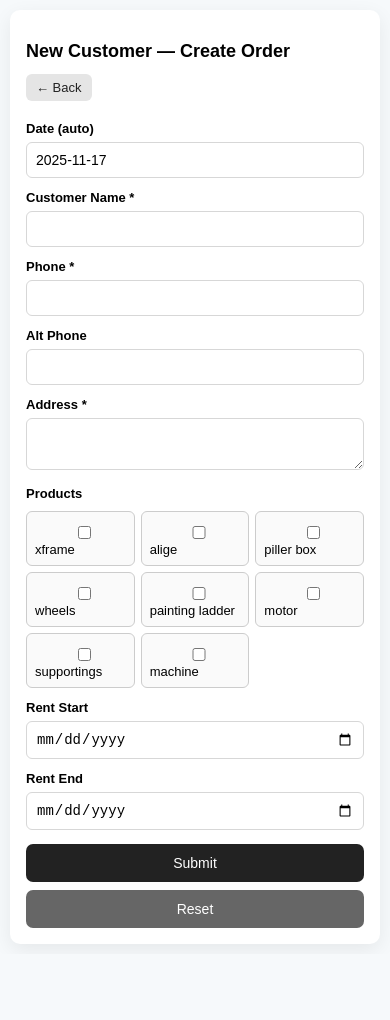
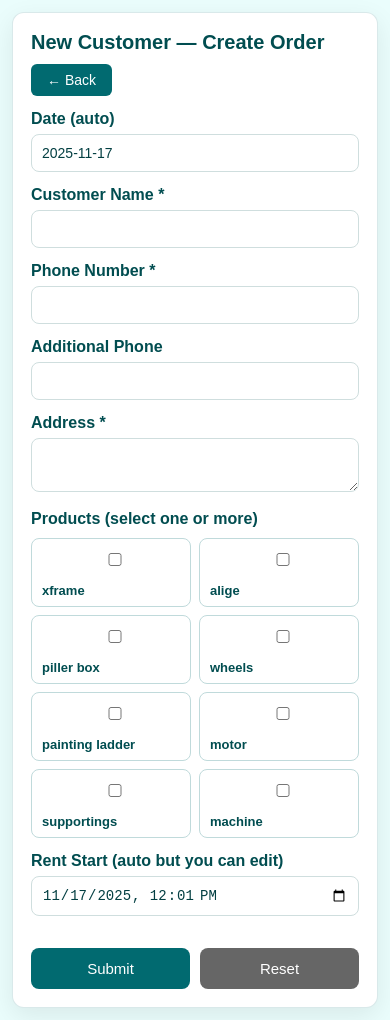
Before and after one commit to vijay-techh/tarunorder, a website: page public/new_customer.html in a window 390 px wide. Before the commit the page ends 954 px from the top, so only its background shows below. Drawn offline with Linux system fonts and the light colour scheme.

Commit message:
second upde

```diff
--- a/public/new_customer.html
+++ b/public/new_customer.html
@@ -1,314 +1,409 @@
 <!DOCTYPE html>
-<html>
+<html lang="en">
 <head>
-<meta charset="utf-8" />
-<title>New Customer</title>
-<meta name="viewport" content="width=device-width,initial-scale=1" />
+<meta charset="UTF-8">
+<title>New Customer — Create Order</title>
 
 <style>
-  * { box-sizing: border-box; }
+  :root {
+    --peacock: #016A70;
+    --peacock-dark: #014d50;
+    --accent: #01949A;
+    --light-bg: #EAFDFC;
+    --text: #033f42;
+    --card-bg: #ffffff;
+  }
 
   body {
     font-family: Arial, sans-serif;
-    background: #f6f9fb;
+    background: var(--light-bg);
+    padding: 25px;
     margin: 0;
-    padding: 18px;
+    color: var(--text);
   }
 
   .card {
-    background: #fff;
-    padding: 20px;
+    background: var(--card-bg);
+    padding: 26px;
+    border-radius: 14px;
+    max-width: 900px;
+    margin: 0 auto;
+    box-shadow: 0 8px 26px rgba(0, 0, 0, 0.08);
+    border: 1px solid rgba(1, 106, 112, 0.15);
+  }
+
+  h2 {
+    margin: 0;
+    color: var(--peacock-dark);
+    font-size: 26px;
+  }
+
+  .top-row {
+    display: flex;
+    justify-content: space-between;
+    align-items: center;
+  }
+
+  .back {
+    background: var(--peacock);
+    color: white;
+    padding: 8px 16px;
+    border-radius: 6px;
+    text-decoration: none;
+    font-size: 14px;
+    transition: 0.2s;
+  }
+
+  .back:hover {
+    background: var(--peacock-dark);
+  }
+
+  label {
+    display: block;
+    margin-top: 14px;
+    font-weight: 600;
+    color: var(--peacock-dark);
+  }
+
+  input, textarea {
+    width: 100%;
+    padding: 12px;
+    margin-top: 6px;
+    border: 1px solid #cfdede;
+    border-radius: 8px;
+    font-size: 15px;
+    box-sizing: border-box;
+    background: #ffffff;
+    color: var(--text);
+    transition: border 0.2s;
+  }
+
+  input:focus,
+  textarea:focus {
+    border: 1px solid var(--peacock);
+    outline: none;
+    box-shadow: 0 0 4px rgba(1, 106, 112, 0.25);
+  }
+
+  .products {
+    display: flex;
+    flex-wrap: wrap;
+    gap: 10px;
+    margin-top: 10px;
+  }
+
+  .product-checkbox {
+    padding: 10px 14px;
+    border: 1px solid #c0dadb;
+    background: #ffffff;
+    border-radius: 8px;
+    cursor: pointer;
+    font-size: 15px;
+    transition: 0.2s;
+    color: var(--peacock-dark);
+  }
+
+  .product-checkbox:hover {
+    background: var(--light-bg);
+    border-color: var(--peacock);
+  }
+
+  .item-row {
+    display: flex;
+    align-items: center;
+    gap: 12px;
+    margin-top: 12px;
+    background: #f7ffff;
+    border: 1px solid #cfeeee;
+    padding: 10px;
+    border-radius: 10px;
+  }
+
+  .item-row input {
+    width: 130px;
+  }
+
+  button {
+    margin-top: 20px;
+    padding: 12px 18px;
+    background: var(--peacock);
+    color: white;
+    border: none;
+    border-radius: 8px;
+    font-size: 16px;
+    cursor: pointer;
+    transition: 0.25s;
+  }
+
+  button:hover {
+    background: var(--peacock-dark);
+  }
+
+  .secondary {
+    background: #6e7c7e;
+  }
+
+  .secondary:hover {
+    background: #515d5e;
+  }
+
+  /* Spacing for actions */
+  .action-row {
+    display: flex;
+    gap: 14px;
+    flex-wrap: wrap;
+    margin-top: 20px;
+  }
+  /* ---------------- MOBILE RESPONSIVE ADD-ON ---------------- */
+@media (max-width: 600px) {
+
+  body {
+    padding: 12px;
+  }
+
+  .card {
+    padding: 18px;
     border-radius: 12px;
-    max-width: 900px;
-    margin: auto;
-    box-shadow: 0 6px 20px rgba(0,0,0,0.07);
+  }
+
+  .top-row {
+    flex-direction: column;
+    align-items: flex-start;
+    gap: 10px;
   }
 
   h2 {
     font-size: 20px;
-    margin-bottom: 12px;
-  }
-
-  label {
-    display: block;
-    margin-top: 12px;
-    font-weight: 600;
-    font-size: 14px;
   }
 
   input, textarea {
+    font-size: 14px;
     padding: 10px;
-    width: 100%;
-    margin-top: 6px;
-    border: 1px solid #d7d7d7;
-    border-radius: 6px;
-    font-size: 15px;
   }
 
-  /* Product list */
   .products {
     display: grid;
-    grid-template-columns: repeat(auto-fill, minmax(115px, 1fr));
+    grid-template-columns: repeat(auto-fill, minmax(120px, 1fr));
     gap: 8px;
-    margin-top: 10px;
   }
 
   .product-checkbox {
-    border: 1px solid #ccc;
-    padding: 10px;
-    border-radius: 6px;
-    background: #fafafa;
-    font-size: 14px;
+    font-size: 13px;
+    padding: 8px 10px;
   }
 
-  /* Item rows */
   .item-row {
-    display: flex;
-    flex-wrap: wrap;
-    gap: 8px;
-    margin-top: 10px;
-    align-items: center;
-    padding: 8px;
-    border: 1px solid #eee;
-    border-radius: 8px;
-    background: #fafafa;
-  }
-
-  .item-row strong {
-    flex: 1 1 100%;
-    font-size: 14px;
+    flex-direction: column;
+    align-items: flex-start;
   }
 
   .item-row input {
-    width: calc(50% - 4px);
-    min-width: 120px;
+    width: 100% !important;
   }
 
   .item-row button {
     width: 100%;
-    background: #d9534f;
-    border-radius: 6px;
+    margin-top: 6px;
   }
 
-  /* Buttons */
   button {
-    margin-top: 14px;
-    padding: 12px 18px;
-    background: #222;
-    color: #fff;
-    border: none;
-    border-radius: 7px;
-    cursor: pointer;
+    width: 100%;
     font-size: 15px;
-    width: 100%;
-  }
-
-  button:nth-of-type(2){
-    background: #666;
-    margin-top: 8px;
-  }
-
-  a.back-btn {
-    display: inline-block;
-    font-size: 14px;
-    margin-bottom: 8px;
-    background: #e5e5e5;
-    padding: 6px 12px;
-    border-radius: 6px;
-    text-decoration: none;
-    color: #222;
-  }
-
-  /* ------------------------------
-   EXTRA MOBILE RESPONSIVE CSS
-   ------------------------------ */
-
-@media (max-width: 600px) {
-
-  body {
-    padding: 10px;
-  }
-
-  .card {
-    padding: 16px;
-    border-radius: 10px;
-  }
-
-  h2 {
-    font-size: 18px;
-  }
-
-  label {
-    font-size: 13px;
-  }
-
-  input, textarea {
-    font-size: 14px;
-    padding: 9px;
-  }
-
-  /* Products grid more compact for small screens */
-  .products {
-    grid-template-columns: repeat(auto-fill, minmax(100px, 1fr));
-    gap: 6px;
-  }
-
-  .product-checkbox {
-    font-size: 13px;
-    padding: 8px;
-  }
-
-  /* Items layout stack better on small screen */
-  .item-row {
-    flex-direction: column;
-    align-items: stretch;
-    text-align: left;
-  }
-
-  .item-row input {
-    width: 100%;
-  }
-
-  .item-row button {
-    width: 100%;
-  }
-
-  /* Buttons full width */
-  button {
-    width: 100% !important;
-    font-size: 14px;
-    padding: 11px;
-  }
-
-  a.back-btn {
-    font-size: 13px;
-    padding: 6px 10px;
+    padding: 12px;
   }
 }
 
+</style>
 
-</style>
+
 </head>
 <body>
 
 <div class="card">
-  <h2>New Customer — Create Order</h2>
-  <a href="home.html" class="back-btn">← Back</a>
 
+  <div class="top-row">
+    <h2>New Customer — Create Order</h2>
+    <a class="back" href="home.html">← Back</a>
+  </div>
+
+  <!-- AUTO DATE -->
   <label>Date (auto)</label>
-  <input id="order_date" readonly />
+  <input id="date" readonly />
 
   <label>Customer Name *</label>
-  <input id="name" />
+  <input id="name" oninput="this.value=this.value.toUpperCase();" />
 
-  <label>Phone *</label>
-  <input id="phone" />
+  <label>Phone Number *</label>
+  <input id="phone" maxlength="10" oninput="validatePhone(this)" />
 
-  <label>Alt Phone</label>
-  <input id="alt_phone" />
+  <label>Additional Phone</label>
+  <input id="alt_phone" maxlength="10" oninput="validatePhone(this)" />
 
   <label>Address *</label>
-  <textarea id="address" rows="2"></textarea>
+  <textarea id="address" rows="2" oninput="this.value=this.value.toUpperCase();"></textarea>
 
-  <label>Products</label>
-  <div id="productsList" class="products"></div>
+  <label>Products (select one or more)</label>
+  <div class="products" id="productsList"></div>
 
   <div id="itemsContainer"></div>
 
-  <label>Rent Start</label>
-  <input type="date" id="rent_start" />
+  <!-- RENT START (AUTO + MANUAL ALLOWED) -->
+  <label>Rent Start (auto but you can edit)</label>
+  <input type="datetime-local" id="rent_start" />
 
-  <label>Rent End</label>
-  <input type="date" id="rent_end" />
+  <div style="display:flex;gap:10px;margin-top:12px">
+    <button onclick="submitForm()">Submit</button>
+    <button onclick="resetForm()" style="background:#666">Reset</button>
+  </div>
 
-  <button onclick="submitForm()">Submit</button>
-  <button onclick="resetForm()">Reset</button>
 </div>
 
+
 <script>
-const PRODUCTS = ["xframe","alige","piller box","wheels","painting ladder","motor","supportings","machine"];
+/* ------------------------------
+   AUTO SET DATE + RENT START
+------------------------------ */
+const dateInput = document.getElementById("date");
+const rentStartInput = document.getElementById("rent_start");
 
-document.getElementById("order_date").value = new Date().toISOString().slice(0,10);
+function pad(n){ return n<10 ? "0"+n : n; }
 
+(function setAutoDate() {
+  const now = new Date();
+
+  // For display (YYYY-MM-DD)
+  dateInput.value = now.toISOString().slice(0,10);
+
+  // For datetime-local (YYYY-MM-DDTHH:mm)
+  const formatted = `${now.getFullYear()}-${pad(now.getMonth()+1)}-${pad(now.getDate())}T${pad(now.getHours())}:${pad(now.getMinutes())}`;
+
+  rentStartInput.value = formatted;
+})();
+
+/* ------------------------------
+   VALIDATE PHONE = ONLY 10 DIGITS
+------------------------------ */
+function validatePhone(input){
+  input.value = input.value.replace(/[^0-9]/g, "");
+  if(input.value.length > 10){
+    input.value = input.value.slice(0,10);
+  }
+}
+
+/* ------------------------------
+   PRODUCT LIST
+------------------------------ */
+const PRODUCTS = [
+  "xframe","alige","piller box","wheels",
+  "painting ladder","motor","supportings","machine"
+];
+
+const productsList = document.getElementById("productsList");
+const itemsContainer = document.getElementById("itemsContainer");
+
+// Render checkboxes
 PRODUCTS.forEach(p=>{
-  document.getElementById("productsList").innerHTML += `
-    <div class="product-checkbox">
-      <input type="checkbox" onchange="toggleItem('${p}')" id="chk_${p}"> ${p}
-    </div>`;
+  const div = document.createElement("div");
+  div.className = "product-checkbox";
+  div.innerHTML = `<input type="checkbox" onchange="toggleProduct('${p}')" id="chk_${p}"> <label>${p}</label>`;
+  productsList.appendChild(div);
 });
 
-function toggleItem(p){
-  const chk=document.getElementById(`chk_${p}`).checked;
-  if(chk){
-    document.getElementById("itemsContainer").innerHTML += `
-      <div class="item-row" id="row_${p}">
-        <strong>${p}</strong>
-        <input id="price_${p}" placeholder="Price" type="number">
-        <input id="qty_${p}" placeholder="Qty" type="number" value="1">
-        <button onclick="removeRow('${p}')">Remove</button>
-      </div>`;
-  } else removeRow(p);
+// Toggle product row
+function toggleProduct(prod){
+  const check = document.getElementById(`chk_${prod}`).checked;
+  if(check){
+    const row = document.createElement("div");
+    row.className="item-row";
+    row.id=`row_${prod}`;
+    row.innerHTML = `
+      <div style="flex:1"><strong>${prod.toUpperCase()}</strong></div>
+      <input placeholder="Price" id="price_${prod}" type="number" min="0" step="0.01">
+      <input placeholder="Quantity" id="qty_${prod}" type="number" min="1" value="1">
+      <button onclick="removeProduct('${prod}')">Remove</button>
+    `;
+    itemsContainer.appendChild(row);
+  } else {
+    removeProduct(prod);
+  }
 }
 
-function removeRow(p){
-  const r=document.getElementById(`row_${p}`);
-  if(r) r.remove();
-  document.getElementById(`chk_${p}`).checked=false;
+function removeProduct(prod){
+  document.getElementById(`chk_${prod}`).checked = false;
+  const row = document.getElementById(`row_${prod}`);
+  if(row) row.remove();
 }
 
-function resetForm(){ location.reload(); }
+/* ------------------------------
+   RESET FORM
+------------------------------ */
+function resetForm(){
+  document.getElementById("name").value="";
+  document.getElementById("phone").value="";
+  document.getElementById("alt_phone").value="";
+  document.getElementById("address").value="";
+  itemsContainer.innerHTML="";
+  PRODUCTS.forEach(p=> document.getElementById(`chk_${p}`).checked=false);
+}
 
+/* ------------------------------
+   SUBMIT FORM
+------------------------------ */
 async function submitForm(){
-  const name=document.getElementById('name').value.trim();
-  const phone=document.getElementById('phone').value.trim();
-  const address=document.getElementById('address').value.trim();
-  const alt_phone=document.getElementById('alt_phone').value.trim();
-  const rent_start=document.getElementById('rent_start').value || null;
-  const rent_end=document.getElementById('rent_end').value || null;
+  const name = document.getElementById("name").value.trim();
+  const phone = document.getElementById("phone").value.trim();
+  const address = document.getElementById("address").value.trim();
+  const alt_phone = document.getElementById("alt_phone").value.trim();
+  const rent_start = rentStartInput.value;
 
-  if(!name||!phone||!address){
-    alert("Please fill name, phone and address");
+  if(!name || !phone || !address){
+    alert("Please fill required fields.");
     return;
   }
 
-  const items=[];
+  const items = [];
   for(const p of PRODUCTS){
     if(document.getElementById(`chk_${p}`).checked){
-      const price=parseFloat(document.getElementById(`price_${p}`).value || "0");
-      const qty=parseInt(document.getElementById(`qty_${p}`).value || "0",10);
-      if(!isFinite(price)||price<=0||qty<=0){
+      const price = document.getElementById(`price_${p}`).value;
+      const qty = document.getElementById(`qty_${p}`).value;
+      if(price <= 0 || qty <= 0){
         alert(`Enter valid price & qty for ${p}`);
         return;
       }
-      items.push({product:p,price,quantity:qty});
+      items.push({ product:p, price, quantity:qty });
     }
   }
 
-  if(items.length===0) return alert("Select at least one product");
+  if(items.length === 0){
+    alert("Select at least one product.");
+    return;
+  }
 
   const payload = {
-    name, phone, alt_phone, address, rent_start, rent_end,
-    items, order_date: new Date().toISOString().slice(0,10)
+    name,
+    phone,
+    alt_phone,
+    address,
+    rent_start,
+    items,
+    order_date: dateInput.value
   };
 
-  try{
-    const res=await fetch('/api/new-customer',{
-      method:'POST', headers:{'Content-Type':'application/json'},
-      body:JSON.stringify(payload)
-    });
+  const res = await fetch("/api/new-customer", {
+    method:"POST",
+    headers:{ "Content-Type":"application/json" },
+    body:JSON.stringify(payload)
+  });
 
-    const data=await res.json();
-    if(!res.ok||!data.success) return alert(data.error||"Server error");
+  const data = await res.json();
 
-    const cid=data.customerId;
-    if(!cid) return alert("Error: customerId not received");
-    window.location.href=`customer_details.html?customerId=${cid}`;
-
-  } catch(err){
-    console.error(err);
-    alert("Server error");
+  if(data.success){
+    window.location.href = `customer_details.html?customerId=${data.customerId}`;
+  } else {
+    alert("Error: " + data.error);
   }
 }
+
 </script>
 
 </body>
```
